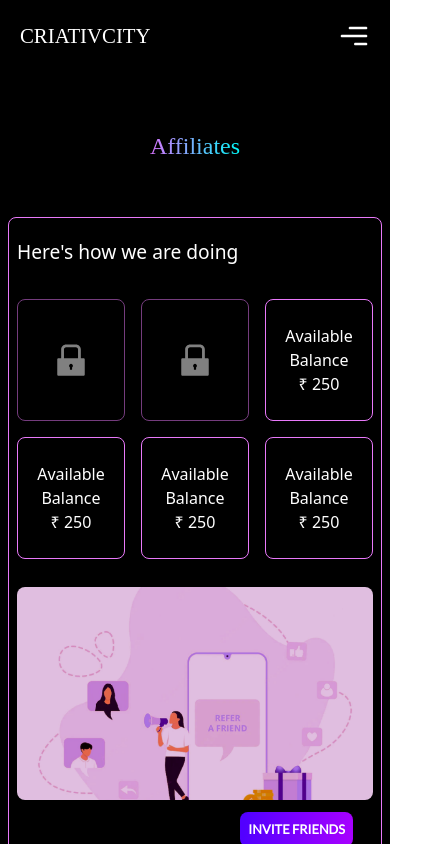
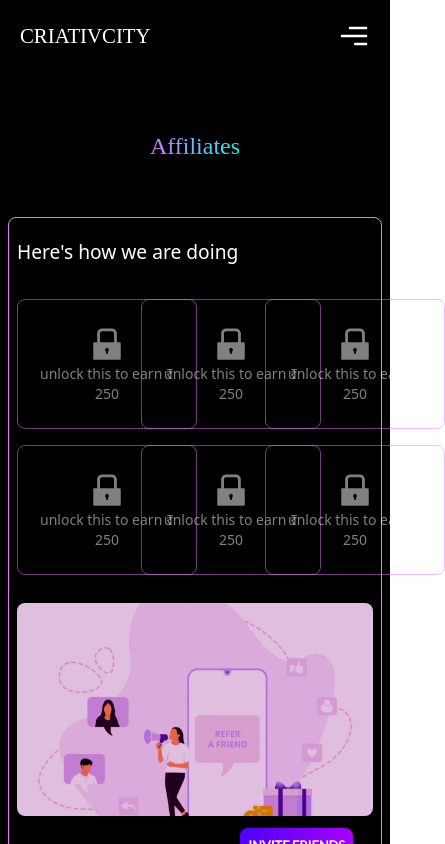
Before and after one commit to raj-bhai/criativicity, a Next.js app in the folder criativcity/: page /affiliates in a window 390 px wide. Shown: the top 844 px of the page, 445 px wide, since content can reach past the window. Built offline with nearby package versions, Linux system fonts and the light colour scheme; a web font is replaced by a local one.

Commit message:
responsive

```diff
--- a/criativcity/components/Affiliate.jsx
+++ b/criativcity/components/Affiliate.jsx
@@ -89,11 +89,10 @@ const Popup = (props) => {
    return (
       props.showPop &&
       <div className="fixed top-0 left-0 h-screen w-screen flex justify-center items-center">
-         <div className="absolute bg-white w-[400px]  p-6 rounded">
+         <div className="absolute bg-white w-[90%] md:w-[400px] p-6 rounded">
             <CopyText />
-            <p className="text-[10px] text-green-500 font-semibold" >Share this code to earn through our referral program</p>
-            <div
-            >
+            <p className="text-[10px] text-green-500 font-semibold mt-4 md:mt-0">Share this code to earn through our referral program</p>
+            <div>
                <label className="block mb-2 font-bold text-gray-700">
                   Refer through Email :
                </label>
@@ -109,12 +108,12 @@ const Popup = (props) => {
                {!isEmailValid && (
                   <p className="text-red-500 mb-4">Invalid email address</p>
                )}
-               <div className="flex justify-end mt-4">
+               <div className="flex flex-col md:flex-row md:justify-end mt-4">
                   <button
-                     className="bg-gray-500 hover:bg-gray-700 text-white font-bold py-2 px-4 mr-2 rounded"
+                     className="bg-gray-500 hover:bg-gray-700 text-white font-bold py-2 px-4 mr-2 rounded mb-2 md:mb-0"
                      type="button"
                      onClick={() => {
-                        props.onSubmit()
+                        props.onSubmit();
                      }}
                   >
                      Cancel
@@ -123,25 +122,27 @@ const Popup = (props) => {
                      className="bg-blue-500 hover:bg-blue-700 text-white font-bold py-2 px-4 rounded"
                      type="submit"
                      onClick={() => {
-                        SubmitHandler()
+                        SubmitHandler();
                      }}
                      disabled={loading} // Disable the button while loading is true
                   >
-                     {loading ? "Loading..." : "Submit"} {/* Show "Loading..." while loading is true */}
+                     {loading ? "Loading..." : "Submit"}{" "}
+                     {/* Show "Loading..." while loading is true */}
                   </button>
                </div>
-
             </div>
          </div>
       </div>
+
    );
 }
 
 
 const Item = ({ locked }) => {
    const classes = locked ? "opacity-50 pointer-events-none" : "";
+   const [showPopover, setShowPopOver] = useState(false)
    return (
-      <div className={`border-fuchsia-400 rounded-lg px-4 py-6 flex justify-center items-center text-white text-center border-[0.04rem] ${classes}`}>
+      <div className={`border-fuchsia-400 rounded-lg px-4 py-6 flex min-w-[180px] justify-center items-center text-white text-center border-[0.04rem] ${classes}`}>
          {
             !locked &&
             <div>
@@ -151,9 +152,15 @@ const Item = ({ locked }) => {
          }
          {
             locked &&
-            <AiFillLock
-               size={40}
-            />
+            <div className="relative flex flex-col justify-center items-center ">
+               <AiFillLock
+                  size={40}
+                  onMouseEnter={() => setShowPopOver(true)}
+                  onMouseLeave={() => setShowPopOver(false)}
+               />
+               <p className="text-sm" >unlock this to earn &#8377; 250</p>
+            </div>
+
          }
       </div>
    )
@@ -196,10 +203,18 @@ const Affiliate = () => {
                               <Item
                                  locked={true}
                               />
-                              <Item />
-                              <Item />
-                              <Item />
-                              <Item />
+                              <Item
+                                 locked={true}
+                              />
+                              <Item
+                                 locked={true}
+                              />
+                              <Item
+                                 locked={true}
+                              />
+                              <Item
+                                 locked={true}
+                              />
                            </div>
                         </div>
                      </div>
@@ -221,7 +236,11 @@ const Affiliate = () => {
                            <div className="btn">
                               <button className="logibtn lg:px-4 lg:py-3 py-2 px-2 font-Lato font-bold uppercase text-white text-[0.8rem] lg:text-[1.1rem] rounded-lg"
                                  onClick={() => {
-                                    setShowPop(true)
+                                    if (localStorage.getItem('token')) {
+                                       setShowPop(true)
+                                    } else {
+                                       toast.info("you need to login first")
+                                    }
                                  }}
                               >
                                  Invite Friends
--- a/criativcity/components/CourseComp.jsx
+++ b/criativcity/components/CourseComp.jsx
@@ -11,6 +11,8 @@ import { useRouter } from "next/router";
 import axios from "axios";
 import { Apiurl } from "@/constants/url";
 import Shimmer from "./courseShimmer";
+import { ToastContainer, toast } from 'react-toastify';
+import 'react-toastify/dist/ReactToastify.css';
 
 const CourseComp = () => {
    const dispatch = useDispatch();
@@ -41,14 +43,14 @@ const CourseComp = () => {
 
 
    const onClickCourse = async () => {
-      const token = await localStorage.getItem('token');
-      if (!token) {
-         router.push('./login')
-      } else {
-         if (userDetail?.paidUser) {
-            router.push('./video')
-         }
-      }
+      // const token = await localStorage.getItem('token');
+      // if (!token) {
+      //    router.push('./login')
+      // } else {
+      //    if (userDetail?.paidUser) {
+      //       router.push('./video')
+      //    }
+      // }
    }
 
    const handleCheckoutClick = () => {
@@ -65,6 +67,7 @@ const CourseComp = () => {
          {
             domLoaded &&
             <section className=" text-white navbarbg">
+               <ToastContainer />
                <div className="text-center lg:text-left lg:ml-[10rem] mt-[4rem] py-12">
                   <h1
                      className={`font-pressfont text-[1.5rem] lg:text-[3.1rem]
@@ -120,7 +123,11 @@ const CourseComp = () => {
                                              <button className="logibtn lg:px-4 lg:py-3 py-2 px-2 font-Lato font-bold uppercase text-white text-[0.8rem] lg:text-[1.1rem] rounded-lg"
                                                 onClick={() => {
                                                    // makePayment()
-                                                   router.push('./checkout')
+                                                   if (localStorage.getItem('token')) {
+                                                      router.push('./checkout')
+                                                   } else {
+                                                      toast.info('You need to login first')
+                                                   }
                                                 }}
                                              >
                                                 Buy Now
--- a/criativcity/pages/login/index.jsx
+++ b/criativcity/pages/login/index.jsx
@@ -78,6 +78,7 @@ const LoginScreen = () => {
                                     }}
                                 >Login</button>
                             </div>
+                            {/* Google Login */}
                             {/* <div className='mt-5 grid grid-cols-3 items-center text-dimPink'>
                                 <hr className='border-gray-400' />
                                 <p className='text-center text-sm' >OR</p>
--- a/criativcity/pages/signup/index.jsx
+++ b/criativcity/pages/signup/index.jsx
@@ -5,6 +5,8 @@ import { FcGoogle } from 'react-icons/fc';
 import { useRouter } from 'next/router';
 import axios from 'axios';
 import { Apiurl } from '@/constants/url';
+import { ToastContainer, toast } from 'react-toastify';
+import 'react-toastify/dist/ReactToastify.css';
 
 
 
@@ -22,6 +24,18 @@ const SignupScreen = () => {
         console.log("email :", email)
         console.log("password :", password)
         console.log("Name :", fullName)
+        if (fullName.length < 3) {
+            toast.warn("Invalid name")
+            return
+        }
+        if (!regex.test(email)) {
+            toast.warn("Invalid email")
+            return
+        }
+        if (password.length < 6) {
+            toast.warn("Too short password")
+            return
+        }
 
         if (regex.test(email) && password.length >= 6 && fullName.length >= 3) {
             const postData = {
@@ -35,6 +49,8 @@ const SignupScreen = () => {
                         const token = response.data.token
                         localStorage.setItem('token', token);
                         router.push('./')
+                    } else {
+                        toast.warn(response.data.message)
                     }
                 })
                 .catch((error) => {
@@ -48,6 +64,7 @@ const SignupScreen = () => {
     return (
         <>
             <Navbar />
+            <ToastContainer />
             <div className='w-full h-full bg-planets bg-contain bg-no-repeat rounded-top-[120px] z-[0] mt-[80x] navbarbg'>
                 <section className='bg-planets min-h-screen flex items-center justify-center pt-8 bg-contain bg-no-repeat rounded-top-[120px]'>
                     <div className='bg-black text-white border border-fuchsia-500 rounded-lg  shadow-lg max-w-3xl p-10'>
@@ -83,7 +100,11 @@ const SignupScreen = () => {
                                 />
                                 <BsEye className='absolute top-1/2 right-3 -translate-y-1/2' width="16" height="16" />
                             </div>
-                            <span className='text-dimPink'>Have an account?  Login</span>
+                            <span className='text-dimPink'>Have an account? <span className='cursor-pointer hover:text-[#fff] '
+                            onClick={() => {
+                                router.push('./login')
+                            }}
+                            >Login</span></span>
                             <button className='logibtn text-white py-2 px-3'
                                 onClick={() => {
                                     SignUp()
```
Also changed, not shown: criativcity/components/checkout.js (+44 -6 lines).
